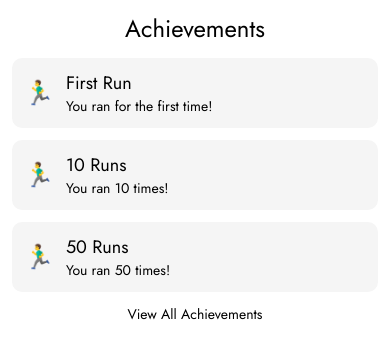
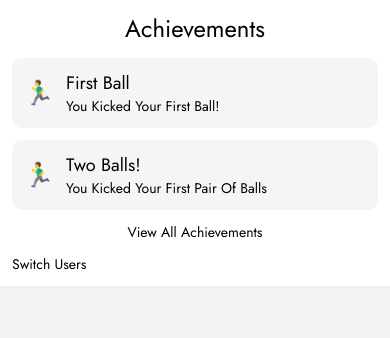
Before and after one commit to JanninTeam/ball-motion, a React Native app: screen / in a window 390 px wide. Shown: the part 342-680 px from the top of the page. Built offline with nearby package versions, Linux system fonts and the light colour scheme.

Commit message:
Add: Created Achievements

```diff
--- a/src/common/achievements.ts
+++ b/src/common/achievements.ts
@@ -1,78 +1,15 @@
 export const achievements: AchievementType[] = [
   {
     id: '0',
-    title: 'First Run',
-    description: 'You ran for the first time!',
+    title: 'First Ball',
+    description: 'You Kicked Your First Ball!',
     icon: '🏃‍♂️',
     completed: false,
   },
   {
     id: '1',
-    title: '10 Runs',
-    description: 'You ran 10 times!',
-    icon: '🏃‍♂️',
-    completed: false,
-  },
-  {
-    id: '2',
-    title: '50 Runs',
-    description: 'You ran 50 times!',
-    icon: '🏃‍♂️',
-    completed: false,
-  },
-  {
-    id: '3',
-    title: '100 Runs',
-    description: 'You ran 100 times!',
-    icon: '🏃‍♂️',
-    completed: false,
-  },
-  {
-    id: '4',
-    title: '500 Runs',
-    description: 'You ran 500 times!',
-    icon: '🏃‍♂️',
-    completed: false,
-  },
-  {
-    id: '5',
-    title: '1000 Runs',
-    description: 'You ran 1000 times!',
-    icon: '🏃‍♂️',
-    completed: false,
-  },
-  {
-    id: '6',
-    title: '5000 Runs',
-    description: 'You ran 5000 times!',
-    icon: '🏃‍♂️',
-    completed: false,
-  },
-  {
-    id: '7',
-    title: '10000 Runs',
-    description: 'You ran 10000 times!',
-    icon: '🏃‍♂️',
-    completed: false,
-  },
-  {
-    id: '8',
-    title: '50000 Runs',
-    description: 'You ran 50000 times!',
-    icon: '🏃‍♂️',
-    completed: false,
-  },
-  {
-    id: '9',
-    title: '100000 Runs',
-    description: 'You ran 100000 times!',
-    icon: '🏃‍♂️',
-    completed: false,
-  },
-  {
-    id: '10',
-    title: '500000 Runs',
-    description: 'You ran 500000 times!',
+    title: 'Two Balls!',
+    description: 'You Kicked Your First Pair Of Balls',
     icon: '🏃‍♂️',
     completed: false,
   },
```
